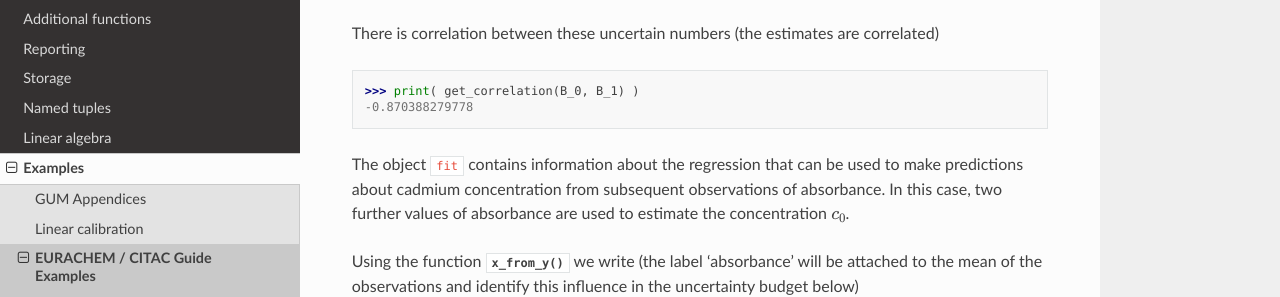
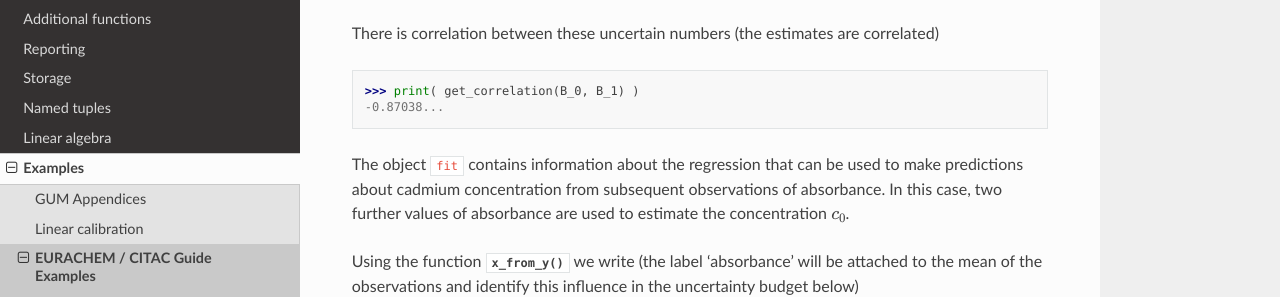
Before and after one commit to MSLNZ/GTC, a Sphinx documentation site: the page built from docs/API/CITAC_A5.rst, in a window 1280 px wide and 900 px high, scrolled down 2313 px. Shown: the part 160-457 px from the top of the window. Built offline with Sphinx 7.4.7 and the Read the Docs theme 2.0.0, drawn with Linux system fonts in a browser that asks for light colours.

Commit message:
Corrections to docs

```diff
--- a/docs/API/CITAC_A1.rst
+++ b/docs/API/CITAC_A1.rst
@@ -52,7 +52,7 @@
 The concentration calculation is then simply [#]_ ::
 
     >>> c_Cd = 1000 * m * P / V
-    >>> print "c_Cd={:G}, u={:G}".format(c_Cd.x,c_Cd.u)
+    >>> print( "c_Cd={:G}, u={:G}".format(c_Cd.x,c_Cd.u) )
     c_Cd=1002.7, u=0.835199
 
 The contributions to the standard uncertainty can be itemised using :func:`reporting.budget`::
--- a/docs/API/CITAC_A3.rst
+++ b/docs/API/CITAC_A3.rst
@@ -167,7 +167,7 @@
     >>> V_T2 = V_T2 - V_T2_excess
 
     >>> print( uncertainty(V_T1) )
-    0.0336883837546
+    0.033688...
 
     >>> print( uncertainty(V_T2) )
     0.033210...
--- a/docs/API/CITAC_A5.rst
+++ b/docs/API/CITAC_A5.rst
@@ -98,7 +98,7 @@
 There is correlation between these uncertain numbers (the estimates are correlated) ::
 
     >>> print( get_correlation(B_0, B_1) )
-    -0.870388279778
+    -0.87038...
 
 The object ``fit`` contains information about the regression that can be used to make predictions about cadmium concentration from subsequent observations of absorbance. In this case, two further values of absorbance are used to estimate the concentration :math:`c_0`.
 
```
